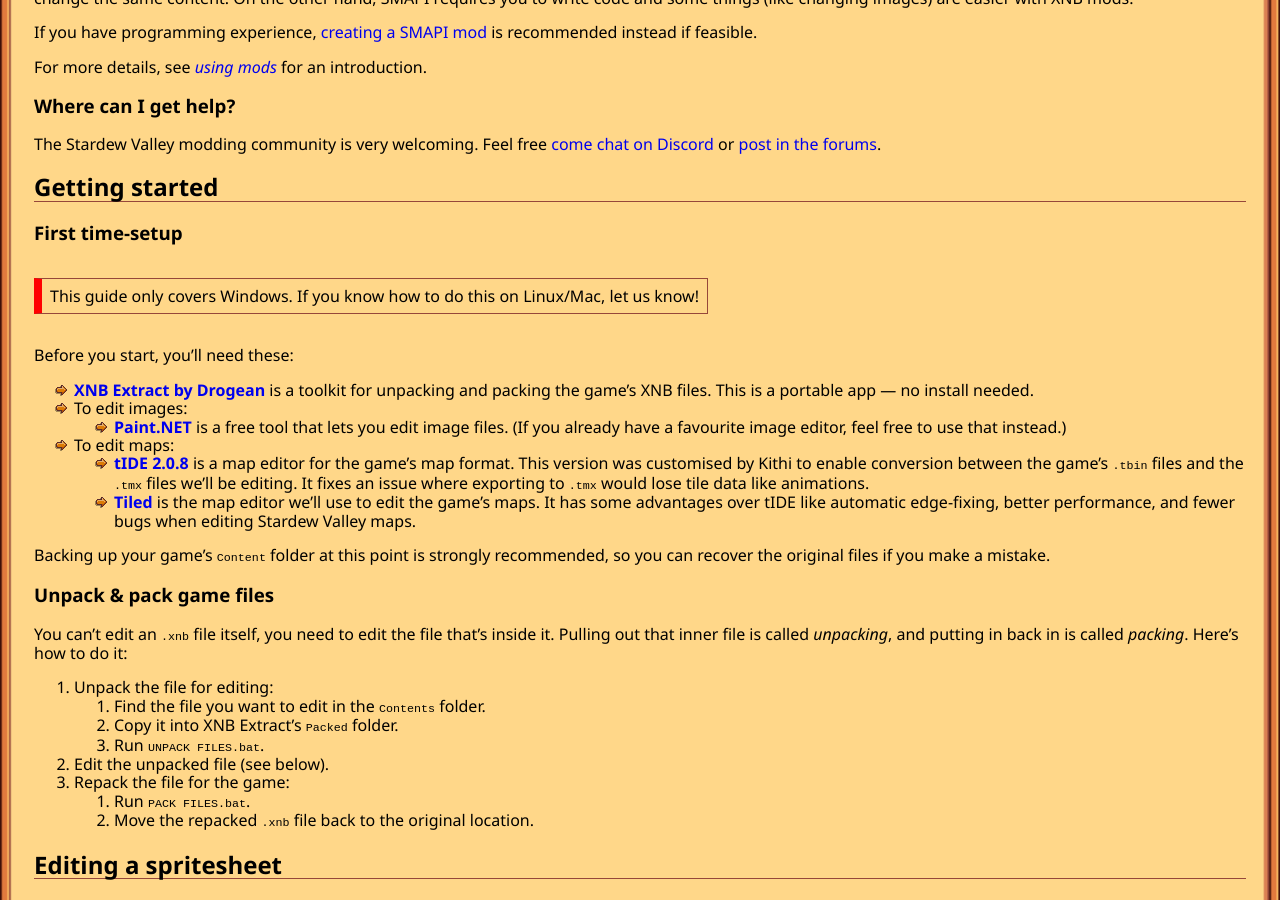
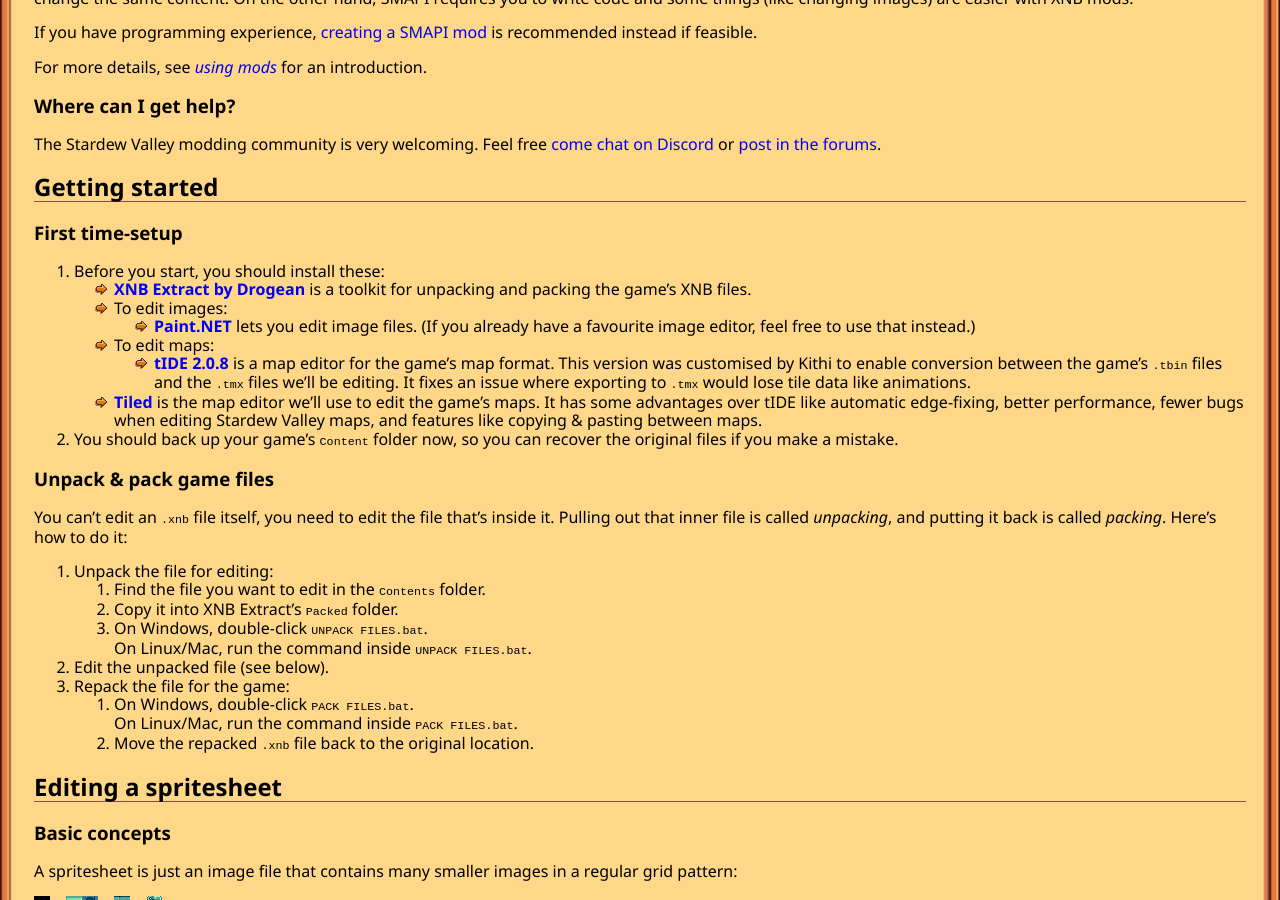
Before and after one commit to Pathoschild/canimod.github.io, a Jekyll site: the page built from guides/creating-an-xnb-mod.md, in a window 1280 px wide and 900 px high, scrolled down 1431 px. Built offline with Jekyll 4.4.1, drawn with Linux system fonts in a browser that asks for light colours; nearby versions of some CDN libraries.

Commit message:
copyedit merged guide, add Linux/Mac instructions where needed (#14)

```diff
--- a/guides/creating-an-xnb-mod.md
+++ b/guides/creating-an-xnb-mod.md
@@ -54,43 +54,38 @@
 ## Getting started
 
 ### First time-setup
-<p class="warning">
-This guide only covers Windows. If you know how to do this on Linux/Mac, let us know!
-</p>
-
-Before you start, you'll need these:
-
-* **[XNB Extract by Drogean](http://community.playstarbound.com/threads/modding-guides-and-general-modding-discussion-redux.109131/)**
-  is a toolkit for unpacking and packing the game's XNB files. This is a portable app — no install
-  needed.
-* To edit images:
-  * **[Paint.NET](http://www.getpaint.net/download.html)** is a free tool that lets you edit image
-    files. (If you already have a favourite image editor, feel free to use that instead.)
-* To edit maps:
-  * **[tIDE 2.0.8](https://cdn.discordapp.com/attachments/156109690059751424/249890421805678592/tIDESetup208.msi)**
-    is a map editor for the game's map format. This version was customised by Kithi to enable
-    conversion between the game's `.tbin` files and the `.tmx` files we'll be editing. It fixes
-    an issue where exporting to `.tmx` would lose tile data like animations.
-  * **[Tiled](http://www.mapeditor.org/)** is the map editor we'll use to edit the game's maps. It
-    has some advantages over tIDE like automatic edge-fixing, better performance, and fewer bugs
-    when editing Stardew Valley maps.
-
-Backing up your game's `Content` folder at this point is strongly recommended, so you can recover
-the original files if you make a mistake.
+1. Before you start, you should install these:
+   * **[XNB Extract by Drogean](http://community.playstarbound.com/threads/modding-guides-and-general-modding-discussion-redux.109131/)**
+     is a toolkit for unpacking and packing the game's XNB files.
+   * To edit images:
+     * **[Paint.NET](http://www.getpaint.net/download.html)** lets you edit image files. (If you
+       already have a favourite image editor, feel free to use that instead.)
+   * To edit maps:
+     * **[tIDE 2.0.8](https://cdn.discordapp.com/attachments/156109690059751424/249890421805678592/tIDESetup208.msi)**
+       is a map editor for the game's map format. This version was customised by Kithi to enable
+       conversion between the game's `.tbin` files and the `.tmx` files we'll be editing. It fixes
+       an issue where exporting to `.tmx` would lose tile data like animations.
+   * **[Tiled](http://www.mapeditor.org/)** is the map editor we'll use to edit the game's maps. It
+     has some advantages over tIDE like automatic edge-fixing, better performance, fewer bugs
+     when editing Stardew Valley maps, and features like copying & pasting between maps.
+2. You should back up your game's `Content` folder now, so you can recover the original files if
+   you make a mistake.
 
 <span id="packing"></span>
 
 ### Unpack & pack game files
 You can't edit an `.xnb` file itself, you need to edit the file that's inside it. Pulling out that
-inner file is called _unpacking_, and putting in back in is called _packing_. Here's how to do it:
+inner file is called _unpacking_, and putting it back is called _packing_. Here's how to do it:
 
 1. Unpack the file for editing:
    1. Find the file you want to edit in the `Contents` folder.
    2. Copy it into XNB Extract's `Packed` folder.
-   3. Run `UNPACK FILES.bat`.
+   3. On Windows, double-click `UNPACK FILES.bat`.
+      On Linux/Mac, run the command inside `UNPACK FILES.bat`.
 2. Edit the unpacked file (see below).
 3. Repack the file for the game:
-   1. Run `PACK FILES.bat`.
+   1. On Windows, double-click `PACK FILES.bat`.
+      On Linux/Mac, run the command inside `PACK FILES.bat`.
    2. Move the repacked `.xnb` file back to the original location.
 
 ## Editing a spritesheet
@@ -98,16 +93,16 @@
 ### Basic concepts
 A spritesheet is just an image file that contains many smaller images in a regular grid pattern:
 
-  ![tile](images/creating-an-xnb-mod/tilesheet.png)
+![tile](images/creating-an-xnb-mod/tilesheet.png)
 
-  Each square in the spritesheet's grid pattern is called a **sprite**, and is typically 16×16
-  pixels. For example, here's a single sprite from the above spritesheet:
+Each square in the spritesheet's grid pattern is called a **sprite**, and is typically 16×16
+pixels. For example, here's a single sprite from the above spritesheet:
 
-  ![tile](images/creating-an-xnb-mod/tile-1.png)
+![tile](images/creating-an-xnb-mod/tile-1.png)
 
-  Note that sprites might be drawn next to each other to create the illusion of a larger object:
+Note that sprites might be drawn next to each other to create the illusion of a larger object:
 
-  ![tile](images/creating-an-xnb-mod/tile-2.png)
+![tile](images/creating-an-xnb-mod/tile-2.png)
 
 ### Making changes
 Spritesheets are easy to edit:
```
